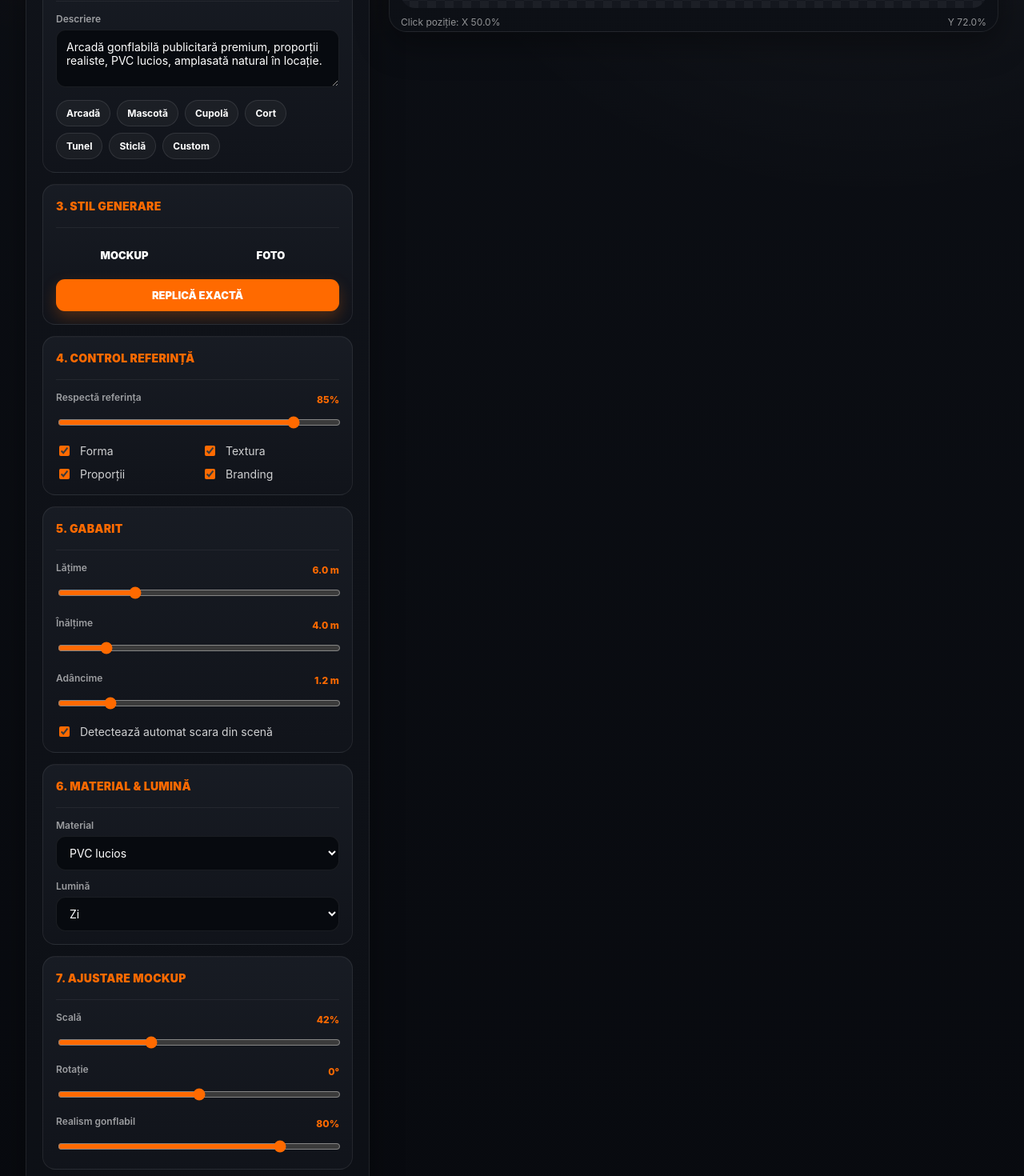
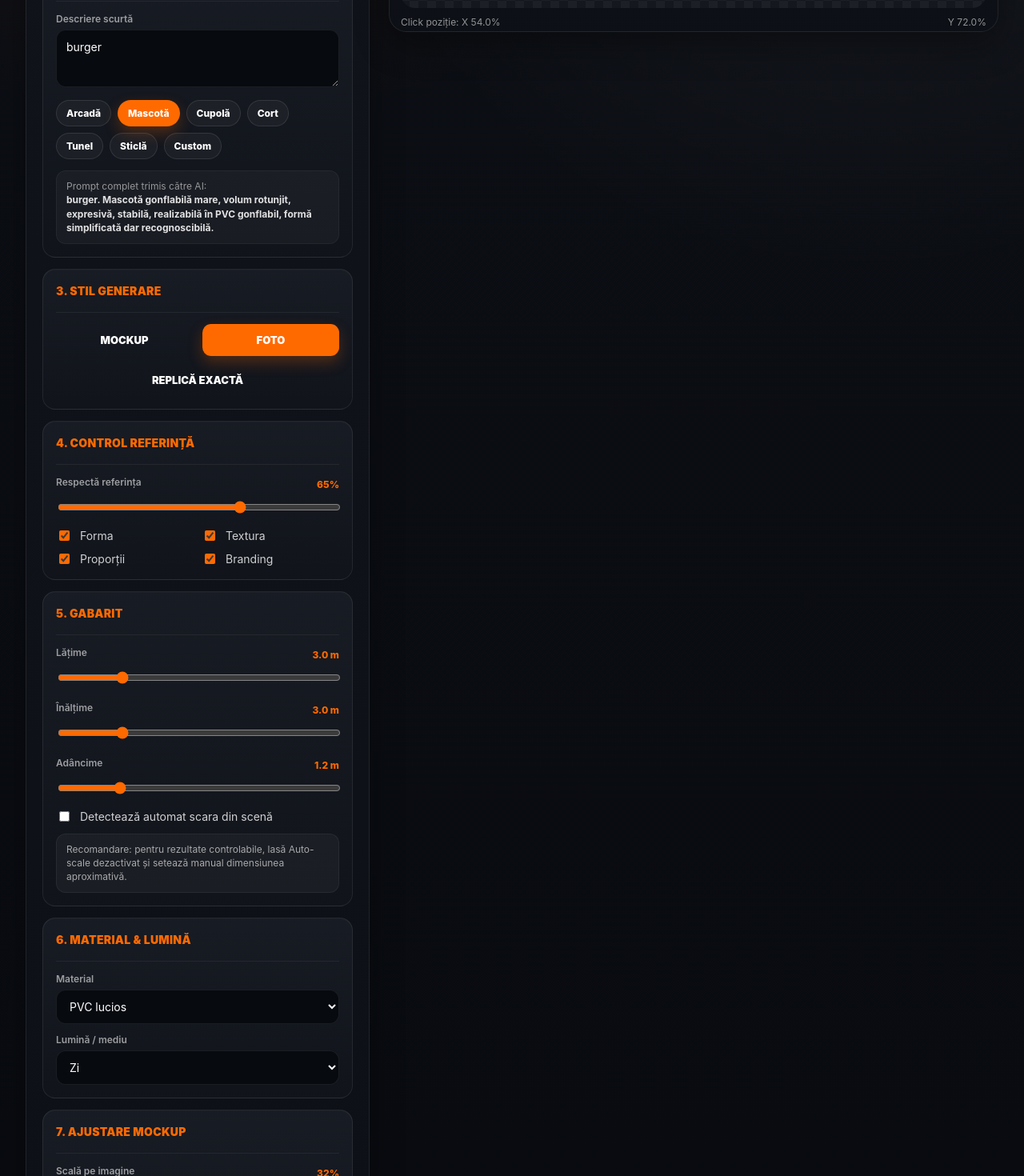
Before and after one commit to aztecinflatables/aztec-ai-configurator, a Next.js app: page / in a window 1280 px wide. Shown: the part 740-2210 px from the top of the page at 80% size. Built offline with nearby package versions, Linux system fonts and the light colour scheme.

Commit message:
Update page.tsx

```diff
--- a/app/page.tsx
+++ b/app/page.tsx
@@ -10,6 +10,32 @@ type MaterialMode =
     | "LED interior"
     | "Outdoor heavy-duty";
 
+type ProductType =
+    | "Arcadă"
+    | "Mascotă"
+    | "Cupolă"
+    | "Cort"
+    | "Tunel"
+    | "Sticlă"
+    | "Custom";
+
+const PRODUCT_PRESETS: Record<ProductType, string> = {
+    Arcadă:
+        "Arcadă gonflabilă publicitară premium, cu două picioare verticale stabile și traversă superioară rotunjită, proporții realiste, PVC lucios, construcție fabricabilă.",
+    Mascotă:
+        "Mascotă gonflabilă mare, volum rotunjit, expresivă, stabilă, realizabilă în PVC gonflabil, formă simplificată dar recognoscibilă.",
+    Cupolă:
+        "Cupolă gonflabilă pentru eveniment, volum mare rotunjit, structură stabilă, material PVC rezistent outdoor, aspect premium.",
+    Cort:
+        "Cort gonflabil pentru eveniment, structură tubulară gonflabilă, acoperiș moale, proporții realiste, aspect premium.",
+    Tunel:
+        "Tunel gonflabil mare pentru evenimente sportive, structură lungă, intrare rotunjită, PVC lucios, stabil pe sol.",
+    Sticlă:
+        "Replică gonflabilă de produs în formă de sticlă, proporții recognoscibile, volum moale, PVC lucios, fabricabilă.",
+    Custom:
+        "Obiect gonflabil personalizat, realist, fabricabil, cu formă stabilă, material PVC profesional și proporții comerciale.",
+};
+
 export default function Page() {
     const [sceneImage, setSceneImage] = useState<string | null>(null);
     const [sceneBase64, setSceneBase64] = useState<string | null>(null);
@@ -17,37 +43,39 @@ export default function Page() {
     const [refImage, setRefImage] = useState<string | null>(null);
     const [textureImage, setTextureImage] = useState<string | null>(null);
 
-    const [prompt, setPrompt] = useState(
-        "Arcadă gonflabilă publicitară premium, proporții realiste, PVC lucios, amplasată natural în locație."
-    );
+    const [userPrompt, setUserPrompt] = useState("burger");
+    const [selectedProductType, setSelectedProductType] =
+        useState<ProductType>("Mascotă");
 
-    const [generateMode, setGenerateMode] = useState<GenerateMode>("replica");
+    const [generateMode, setGenerateMode] = useState<GenerateMode>("photo");
 
-    const [respectReference, setRespectReference] = useState(85);
+    const [respectReference, setRespectReference] = useState(65);
     const [respectShape, setRespectShape] = useState(true);
     const [respectTexture, setRespectTexture] = useState(true);
     const [respectProportions, setRespectProportions] = useState(true);
     const [respectBranding, setRespectBranding] = useState(true);
 
-    const [widthM, setWidthM] = useState(6);
-    const [heightM, setHeightM] = useState(4);
+    const [widthM, setWidthM] = useState(3);
+    const [heightM, setHeightM] = useState(3);
     const [depthM, setDepthM] = useState(1.2);
-    const [autoScale, setAutoScale] = useState(true);
+    const [autoScale, setAutoScale] = useState(false);
 
     const [material, setMaterial] = useState<MaterialMode>("PVC lucios");
     const [lighting, setLighting] = useState("Zi");
-    const [realism, setRealism] = useState(80);
+    const [realism, setRealism] = useState(55);
 
     const [overlayUrl, setOverlayUrl] = useState<string | null>(null);
     const [loading, setLoading] = useState(false);
     const [error, setError] = useState<string | null>(null);
 
-    const [posX, setPosX] = useState(50);
+    const [posX, setPosX] = useState(54);
     const [posY, setPosY] = useState(72);
-    const [overlayScale, setOverlayScale] = useState(42);
+    const [overlayScale, setOverlayScale] = useState(32);
     const [rotation, setRotation] = useState(0);
 
     const previewRef = useRef<HTMLDivElement | null>(null);
+
+    const fullPrompt = `${userPrompt.trim()}. ${PRODUCT_PRESETS[selectedProductType]}`;
 
     const fileToBase64 = (file: File): Promise<string> => {
         return new Promise((resolve, reject) => {
@@ -100,29 +128,8 @@ export default function Page() {
         setError(null);
     };
 
-    const applyQuickPrompt = (type: string) => {
-        const prompts: Record<string, string> = {
-            Arcadă:
-                "Arcadă gonflabilă publicitară premium, cu două picioare verticale și traversă superioară rotunjită, proporții realiste, PVC lucios.",
-            Mascotă:
-                "Mascotă gonflabilă mare, volum rotunjit, expresivă, stabilă, realizabilă în PVC gonflabil.",
-            Cupolă:
-                "Cupolă gonflabilă eveniment, volum mare, formă rotunjită, material PVC rezistent outdoor.",
-            Cort:
-                "Cort gonflabil pentru eveniment, structură tubulară gonflabilă, acoperiș moale, aspect premium.",
-            Tunel:
-                "Tunel gonflabil mare pentru evenimente sportive, structură lungă, intrare rotunjită, PVC lucios.",
-            Sticlă:
-                "Replică gonflabilă de produs în formă de sticlă, proporții recognoscibile, volum moale, PVC lucios.",
-            Custom:
-                "Obiect gonflabil personalizat, realist, fabricabil, cu formă stabilă și material PVC profesional.",
-        };
-
-        setPrompt(prompts[type] || prompts.Custom);
-    };
-
     const handlePreviewClick = (event: React.MouseEvent<HTMLDivElement>) => {
-        if (!previewRef.current || !sceneImage) return;
+        if (!previewRef.current || !sceneImage || loading) return;
 
         const rect = previewRef.current.getBoundingClientRect();
 
@@ -153,7 +160,10 @@ export default function Page() {
                     sceneImage: sceneBase64,
                     refImage,
                     textureImage,
-                    prompt,
+                    prompt: fullPrompt,
+                    userPrompt,
+                    productPreset: PRODUCT_PRESETS[selectedProductType],
+                    productType: selectedProductType,
                     generateMode,
                     referenceControl: {
                         respectReference,
@@ -171,6 +181,10 @@ export default function Page() {
                     material,
                     lighting,
                     realism,
+                    placement: {
+                        x: posX,
+                        y: posY,
+                    },
                 }),
             });
 
@@ -268,11 +282,12 @@ export default function Page() {
                         <div className="aztec-section-content">
                             <div className="aztec-section-line" />
 
-                            <div className="aztec-label">Descriere</div>
+                            <div className="aztec-label">Descriere scurtă</div>
                             <textarea
                                 className="aztec-textarea"
-                                value={prompt}
-                                onChange={(e) => setPrompt(e.target.value)}
+                                value={userPrompt}
+                                onChange={(e) => setUserPrompt(e.target.value)}
+                                placeholder="Ex: burger, arcadă AZTEC, mascotă urs, sticlă de suc..."
                             />
 
                             <div
@@ -283,7 +298,8 @@ export default function Page() {
                                     marginTop: 12,
                                 }}
                             >
-                                {[
+                                {(
+                                    [
                                         "Arcadă",
                                         "Mascotă",
                                         "Cupolă",
@@ -291,25 +307,51 @@ export default function Page() {
                                         "Tunel",
                                         "Sticlă",
                                         "Custom",
-                                ].map((chip) => (
+                                    ] as ProductType[]
+                                ).map((chip) => {
+                                    const active = selectedProductType === chip;
+
+                                    return (
                                         <button
                                             key={chip}
                                             type="button"
-                                        onClick={() => applyQuickPrompt(chip)}
+                                            onClick={() => setSelectedProductType(chip)}
                                             style={{
-                                            border: "1px solid rgba(255,255,255,0.1)",
-                                            background: "rgba(255,255,255,0.04)",
+                                                border: active
+                                                    ? "1px solid rgba(255,106,0,0.95)"
+                                                    : "1px solid rgba(255,255,255,0.1)",
+                                                background: active
+                                                    ? "#FF6A00"
+                                                    : "rgba(255,255,255,0.04)",
                                                 color: "white",
                                                 borderRadius: 999,
                                                 padding: "8px 12px",
                                                 cursor: "pointer",
-                                            fontWeight: 700,
+                                                fontWeight: 800,
                                                 fontSize: 12,
+                                                boxShadow: active
+                                                    ? "0 8px 18px rgba(255,106,0,0.25)"
+                                                    : "none",
                                             }}
                                         >
                                             {chip}
                                         </button>
-                                ))}
+                                    );
+                                })}
+                            </div>
+
+                            <div
+                                className="aztec-info-box"
+                                style={{
+                                    marginTop: 14,
+                                    opacity: 0.88,
+                                }}
+                            >
+                                Prompt complet trimis către AI:
+                                <br />
+                                <strong style={{ color: "#FFFFFF" }}>
+                                    {fullPrompt}
+                                </strong>
                             </div>
                         </div>
                     </section>
@@ -467,8 +509,8 @@ export default function Page() {
                                     <input
                                         className="aztec-slider"
                                         type="range"
-                                        min={1}
-                                        max={20}
+                                        min={0.5}
+                                        max={12}
                                         step={0.1}
                                         value={widthM}
                                         onChange={(e) =>
@@ -487,8 +529,8 @@ export default function Page() {
                                     <input
                                         className="aztec-slider"
                                         type="range"
-                                        min={1}
-                                        max={20}
+                                        min={0.5}
+                                        max={12}
                                         step={0.1}
                                         value={heightM}
                                         onChange={(e) =>
@@ -508,7 +550,7 @@ export default function Page() {
                                         className="aztec-slider"
                                         type="range"
                                         min={0.2}
-                                        max={6}
+                                        max={5}
                                         step={0.1}
                                         value={depthM}
                                         onChange={(e) =>
@@ -530,6 +572,12 @@ export default function Page() {
                                 />
                                 Detectează automat scara din scenă
                             </label>
+
+                            <div className="aztec-info-box" style={{ marginTop: 12 }}>
+                                Recomandare: pentru rezultate controlabile, lasă
+                                Auto-scale dezactivat și setează manual dimensiunea
+                                aproximativă.
+                            </div>
                         </div>
                     </section>
 
@@ -557,7 +605,7 @@ export default function Page() {
                             </select>
 
                             <div className="aztec-label" style={{ marginTop: 12 }}>
-                                Lumină
+                                Lumină / mediu
                             </div>
                             <select
                                 className="aztec-select"
@@ -581,7 +629,7 @@ export default function Page() {
                             <div className="aztec-section-line" />
 
                             <div className="aztec-slider-header">
-                                <div className="aztec-label">Scală</div>
+                                <div className="aztec-label">Scală pe imagine</div>
                                 <div className="aztec-slider-value">
                                     {overlayScale}%
                                 </div>
@@ -621,7 +669,9 @@ export default function Page() {
                                 className="aztec-slider-header"
                                 style={{ marginTop: 14 }}
                             >
-                                <div className="aztec-label">Realism gonflabil</div>
+                                <div className="aztec-label">
+                                    Nivel detalii / cute
+                                </div>
                                 <div className="aztec-slider-value">{realism}%</div>
                             </div>
                             <input
@@ -632,6 +682,11 @@ export default function Page() {
                                 value={realism}
                                 onChange={(e) => setRealism(Number(e.target.value))}
                             />
+
+                            <div className="aztec-info-box" style={{ marginTop: 12 }}>
+                                Recomandare: 35–60 pentru produse curate. Peste 75
+                                poate adăuga prea multe deformări/cute.
+                            </div>
                         </div>
                     </section>
 
@@ -682,6 +737,70 @@ export default function Page() {
                         />
                     )}
 
+                    {loading && (
+                        <div
+                            style={{
+                                position: "absolute",
+                                inset: 0,
+                                zIndex: 20,
+                                background: "rgba(0,0,0,0.38)",
+                                display: "flex",
+                                alignItems: "center",
+                                justifyContent: "center",
+                                pointerEvents: "none",
+                            }}
+                        >
+                            <div
+                                style={{
+                                    position: "absolute",
+                                    left: `${posX}%`,
+                                    top: `${posY}%`,
+                                    width: 34,
+                                    height: 34,
+                                    borderRadius: "50%",
+                                    border: "3px solid rgba(255,255,255,0.85)",
+                                    borderTopColor: "#FF6A00",
+                                    transform: "translate(-50%, -50%)",
+                                    animation: "spin 0.8s linear infinite",
+                                    boxShadow: "0 0 28px rgba(255,106,0,0.55)",
+                                }}
+                            />
+
+                            <div
+                                style={{
+                                    background: "rgba(13,16,22,0.92)",
+                                    border: "1px solid rgba(255,255,255,0.14)",
+                                    borderRadius: 18,
+                                    padding: "18px 22px",
+                                    boxShadow: "0 18px 50px rgba(0,0,0,0.45)",
+                                    textAlign: "center",
+                                    maxWidth: 320,
+                                }}
+                            >
+                                <div
+                                    style={{
+                                        fontSize: 15,
+                                        fontWeight: 900,
+                                        color: "#FFFFFF",
+                                        marginBottom: 6,
+                                    }}
+                                >
+                                    Se generează simularea...
+                                </div>
+                                <div
+                                    style={{
+                                        fontSize: 12,
+                                        color: "rgba(255,255,255,0.62)",
+                                        lineHeight: 1.4,
+                                    }}
+                                >
+                                    AI-ul folosește promptul, referința și setările
+                                    selectate. Nu închide pagina.
+                                </div>
+                            </div>
+                        </div>
+                    )}
+
                     {overlayUrl && (
                         <>
                             <div
@@ -720,12 +839,21 @@ export default function Page() {
                 </div>
 
                 <div className="aztec-preview-footer">
-                    <span>
-                        Click poziție: X {posX.toFixed(1)}%
-                    </span>
+                    <span>Click poziție: X {posX.toFixed(1)}%</span>
                     <span>Y {posY.toFixed(1)}%</span>
                 </div>
             </section>
+
+            <style jsx global>{`
+                @keyframes spin {
+                    from {
+                        rotate: 0deg;
+                    }
+                    to {
+                        rotate: 360deg;
+                    }
+                }
+            `}</style>
         </div>
     );
 }
```
Lines whose indentation alone changed are shown as unchanged.
